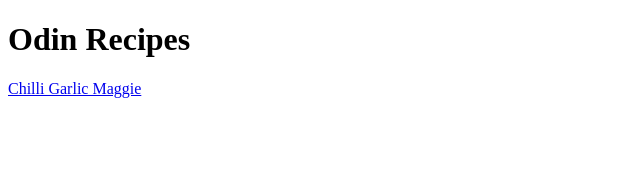
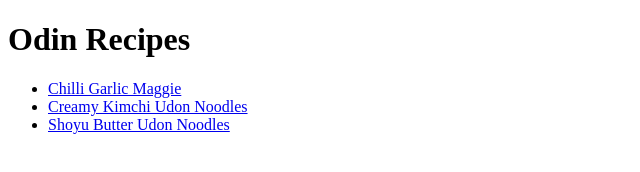
Before and after one commit to Hafsa10101/odin-recipes, a plain HTML site: page index.html in a window 1280 px wide. Shown: the whole page, without its empty margins (0-640 px from the left). Drawn offline with Linux system fonts and the light colour scheme.

Commit message:
Edit index.html
Linked all the 3 recipes on the home page using un-ordered list.

```diff
--- a/index.html
+++ b/index.html
@@ -7,6 +7,10 @@
     </head>
         <h1>Odin Recipes</h1>
     <body>
-        <a href="./recipes/chili-garlic-maggie.html">Chilli Garlic Maggie</a>
+        <ul>
+            <li><a href="./recipes/chili-garlic-maggie.html">Chilli Garlic Maggie</a></li>
+            <li><a href="./recipes/Creamy-Kimchi-Udon.html">Creamy Kimchi Udon Noodles</a></li>
+            <li><a href="./recipes/shoyu-butter-udon.html">Shoyu Butter Udon Noodles</a></li>
+        </ul>
     </body>
 </html>
```
